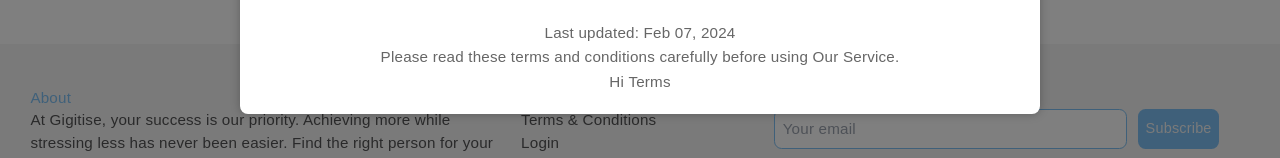
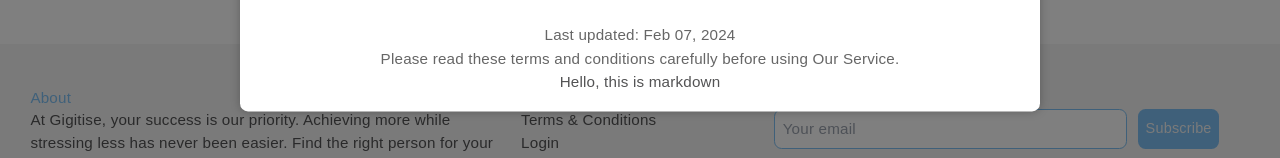
Before and after one commit to Gigitise/landing-page, a React (Vite) app: page / in a window 1280 px wide. Both pictures are taken after a click on the link "Terms & Conditions". Shown: the part 8525-8683 px from the top of the page. Built offline with nearby package versions, Linux system fonts and the light colour scheme.

Commit message:
Add: md render

```diff
--- a/src/components/modals/Terms.jsx
+++ b/src/components/modals/Terms.jsx
@@ -26,7 +26,7 @@ const Terms = ({ closeModal }) => {
         Please read these terms and conditions carefully before using Our
         Service.
       </p>
-      <ReactMarkdown>Hi **Terms**</ReactMarkdown>
+      <ReactMarkdown> # Hello, this is markdown</ReactMarkdown>
     </div>
   );
 };
```
